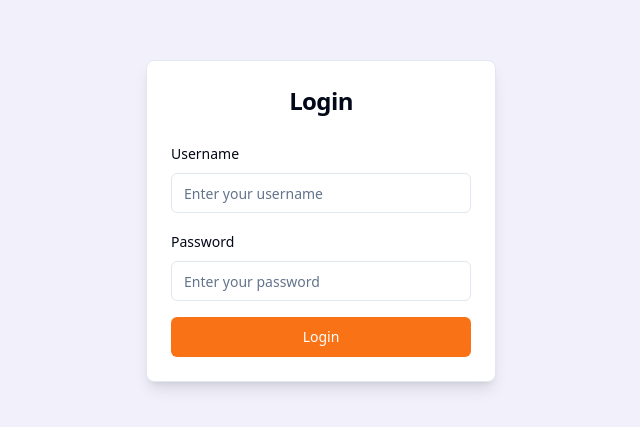
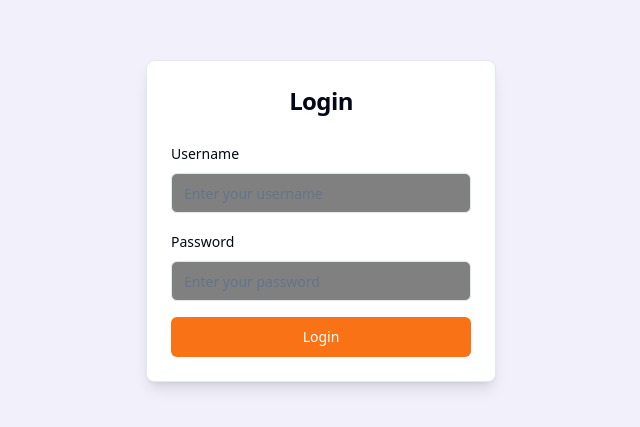
Before and after one commit to Arjju-n/bite-track-local-eats, a React (Vite) app: page /login in a window 1280 px wide. Shown: the part 179-606 px from the top of the page, without its empty margins (319-959 px from the left). Built offline with nearby package versions, Linux system fonts and the light colour scheme.

Commit message:
Update index.css

```diff
--- a/src/index.css
+++ b/src/index.css
@@ -4,10 +4,10 @@
 
 @layer base {
   :root {
-    --background: 0 100% 100%;
+    --background: 0 0% 50%;
     --foreground: 222.2 84% 4.9%;
 
-    --card: 0 30% 100%;
+    --card: 0 0% 100%;
     --card-foreground: 222.2 84% 4.9%;
 
     --popover: 0 0% 100%;
```
